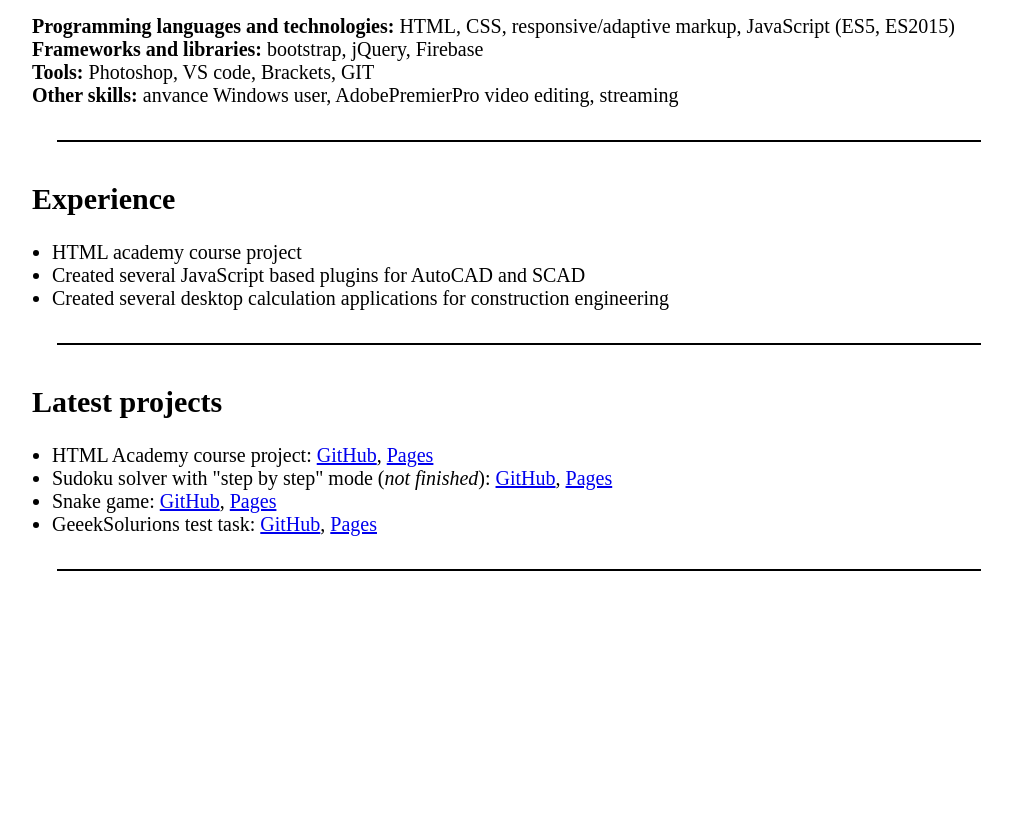
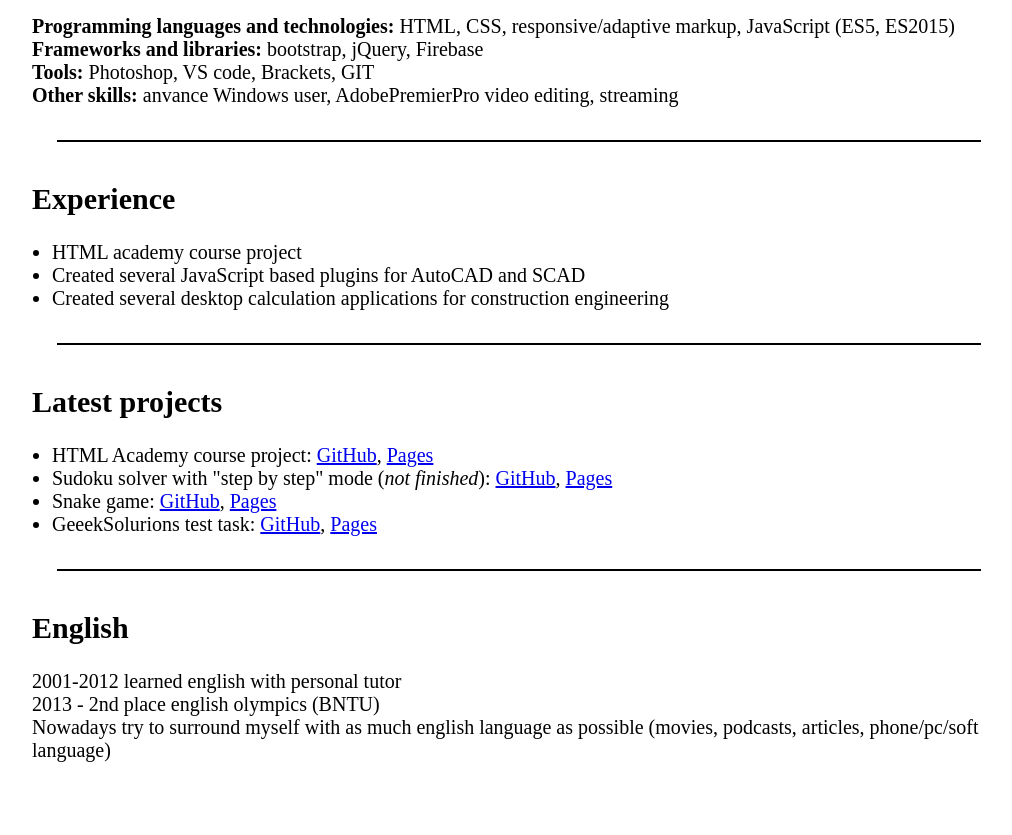
Before and after one commit to SpInAgRblzzz/rsschool-cv, a plain HTML site: page index.html in a window 1280 px wide. Shown: the part 820-1655 px from the top of the page, without its empty margins (121-1133 px from the left). Before the commit the page ends 1399 px from the top, so only its background shows below. Drawn offline with Linux system fonts and the light colour scheme.

Commit message:
feat: add english section

```diff
--- a/index.html
+++ b/index.html
@@ -59,6 +59,14 @@
                 <li>GeeekSolurions test task: <a href="https://github.com/SpInAgRblzzz/spinagrblzzz_geeksolutions_test">GitHub</a>, <a href="https://spinagrblzzz.github.io/spinagrblzzz_geeksolutions_test/">Pages</a></li>
             </ul>
         </section>
+        <section class="english">
+            <h2>English</h2>
+            <ul>
+                <li>2001-2012 learned english with personal tutor</li>
+                <li>2013 - 2nd place english olympics (BNTU)</li>
+                <li>Nowadays try to surround myself with as much english language as possible (movies, podcasts, articles, phone/pc/soft language)</li>
+            </ul>
+        </section>
     </article>
 </body>
 </html>
--- a/style.css
+++ b/style.css
@@ -37,7 +37,8 @@ ul {
 }
 
 .personal-info ul,
-.technical-skills ul {
+.technical-skills ul,
+.english ul {
     padding: 0px;
 
     list-style: none;
@@ -62,3 +63,7 @@ ul {
 
     background-color: black;
 }
+
+.english {
+    padding-bottom: 50px;
+}
```
